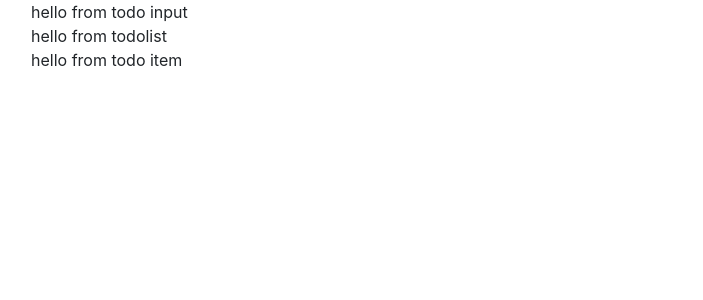
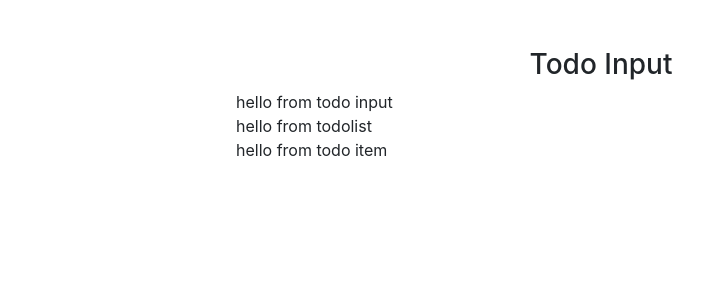
Before and after one commit to jpesg/react-todo-list, a React (Create React App) app: page / in a window 1280 px wide. Shown: the top 300 px of the page, without its empty margins (39-742 px from the left). Built offline with nearby package versions, Linux system fonts and the light colour scheme.

Commit message:
App Component Structure

```diff
--- a/src/App.js
+++ b/src/App.js
@@ -5,15 +5,50 @@
 import TodoList from "./components/TodoList";
 //showing vs-code github setup
 class App extends Component {
+  state = {
+    items: [{ id: 1, title: "wake up" }, { id: 2, title: "breakfast wake up" }],
+    id: uuid(),
+    item: "",
+    editItem: false
+  };
+
+  handleChange = e => {
+    console.log("handleChange");
+  };
+
+  handleSubmit = e => {
+    console.log("handel submit");
+  };
+
+  clearList = () => {
+    console.log("clear list");
+  };
+
+  handleDelete = id => {
+    console.log(`hanlde delete ${id}`);
+  };
+  handleEdit = id => {
+    console.log(`hanlde edit ${id}`);
+  };
+
   render() {
     return (
-      <div>
-        <div className="container">
-          <div className="row">
-            <TodoInput />
-          </div>
-          <div className="row">
-            <TodoList />
+      <div className="container">
+        <div className="row">
+          <div className="col-10 mx-auto col-md-8 mt-5">
+            <h3 className="text-capitalize text-center">todo input</h3>
+            <TodoInput
+              item={this.state.item}
+              handleChange={this.handleChange}
+              handleSubmit={this.handleSubmit}
+              editItem={this.state.editItem}
+            />
+            <TodoList
+              item={this.state.items}
+              clearList={this.clearList}
+              handleDelete={this.handleDelete}
+              handleEdit={this.handleEdit}
+            />
           </div>
         </div>
       </div>
```
